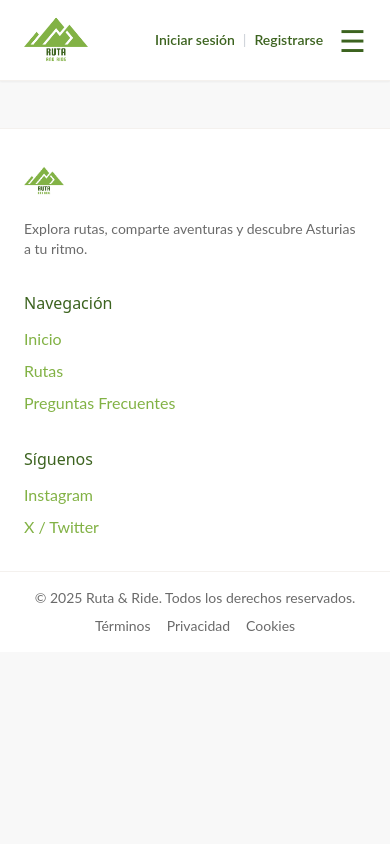
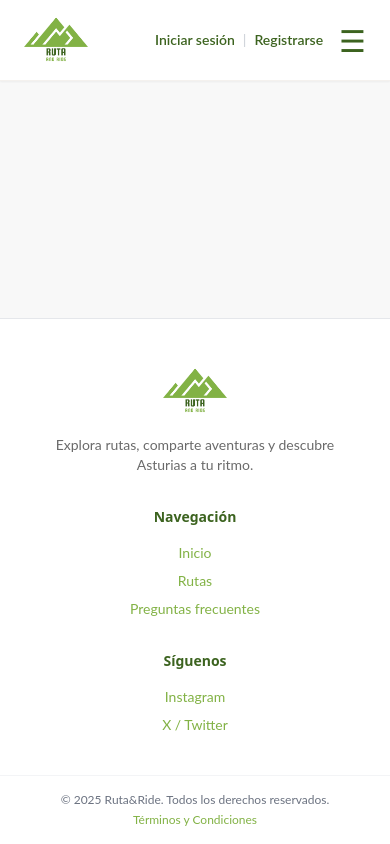
Before and after one commit to milcaponce/asturias-ruta-ride-frontend, a React (Vite) app: page /viajes-compartidos in a window 390 px wide. Built offline with nearby package versions, Linux system fonts and the light colour scheme.

Commit message:
feat(footer): improve footer layout, responsiveness, and accessibility

```diff
--- a/src/App.jsx
+++ b/src/App.jsx
@@ -12,10 +12,10 @@ import SharedTripsPage from "./pages/SharedTripsPage";
 
 export default function App() {
   return (
-    <>
+    <div className="flex flex-col min-h-screen">
       <Header />
 
-      <main className="pt-20">
+      <main className="flex-grow pt-20">
         <Routes>
           <Route path="/" element={<Navigate to="/home" replace />} />
           <Route path="/home" element={<HomePage />} />
@@ -31,6 +31,6 @@ export default function App() {
         </Routes>
       </main>
       <Footer />
-    </>
+    </div>
   );
 }
--- a/src/components/footer/Footer.jsx
+++ b/src/components/footer/Footer.jsx
@@ -2,70 +2,63 @@ import { Link } from "react-router-dom";
 import logo from "../../assets/logos/RutaLogo.png";
 
 export default function Footer() {
-    const year = new Date().getFullYear();
+    return (
+        <footer className="bg-white border-t border-gray-200 text-textPrimary mt-auto">
+            <div className="max-w-7xl mx-auto px-6 py-10 grid grid-cols-1 md:grid-cols-3 gap-8 text-sm">
 
-    return (
-        <footer className="bg-white border-t border-backgroundAlt text-textSecondary mt-12" role="contentinfo" aria-label="Información del sitio">
-
-            <div className="max-w-7xl mx-auto px-6 py-8 grid gap-8 md:grid-cols-3">
-                <div>
-                    <Link to="/home" className="inline-flex items-center space-x-2">
-                        <img src={logo} alt="Ruta & Ride" className="h-10 w-auto" />
-                        <span className="sr-only">Ir al inicio</span>
-                    </Link>
-                    <p className="mt-3 text-sm text-textMuted">
+                <div className="flex flex-col items-center md:items-start text-center md:text-left">
+                    <img
+                        src={logo}
+                        alt="Ruta&Ride logo"
+                        className="h-16 w-auto mb-3"
+                    />
+                    <p className="text-textMuted max-w-xs">
                         Explora rutas, comparte aventuras y descubre Asturias a tu ritmo.
                     </p>
                 </div>
 
-                <nav aria-label="Enlaces del sitio" className="md:justify-self-center">
-                    <h2 className="text-brandDarkGreen font-heading text-base mb-3">Navegación</h2>
-                    <ul className="space-y-2">
-                        <li><Link to="/home" className="hover:text-brandGreen transition-colors">Inicio</Link></li>
-                        <li><Link to="/routes" className="hover:text-brandGreen transition-colors">Rutas</Link></li>
-                        <li><Link to="/preguntas-frecuentes" className="hover:text-brandGreen transition-colors">Preguntas Frecuentes</Link></li>
+                <div className="flex flex-col items-center md:items-start space-y-2">
+                    <h4 className="font-semibold text-brandDarkGreen mb-2">Navegación</h4>
+                        <Link to="/home" className="hover:text-brandGreen transition-colors">Inicio</Link>
+                        <Link to="/routes" className="hover:text-brandGreen transition-colors">Rutas</Link>
+                        <Link to="/preguntas-frecuentes" className="hover:text-brandGreen transition-colors">
+                            Preguntas frecuentes
+                        </Link>
+                </div>
 
-                    {/* 🔒 FUTURA FEATURE: Viajes Compartidos */}
-                        {/*
-                        <li><Link to="/viajes-compartidos" className="hover:text-brandGreen transition-colors">Viajes Compartidos</Link></li>
-                    */}
-                    </ul>
-                </nav>
-
-        {/* Redes sociales (placeholders) */}
-                <div className="md:justify-self-end">
-                    <h2 className="text-brandDarkGreen font-heading text-base mb-3">Síguenos</h2>
-                    <ul className="space-y-2">
-                        <li>
+                <div className="flex flex-col items-center md:items-start space-y-2">
+                    <h4 className="font-semibold text-brandDarkGreen mb-2">Síguenos</h4>
                         <a
-                                href="#"
+                            href="https://instagram.com/noee_mp"
+                            target="_blank"
+                            rel="noopener noreferrer"
                             className="hover:text-brandGreen transition-colors"
-                                aria-label="Instagram de Ruta & Ride"
                         >
                             Instagram
                         </a>
-                        </li>
-                        <li>
                         <a
-                                href="#"
-                                className="hover:text-brandGreen   transition-colors"
-                                aria-label="Twitter de Ruta & Ride"
+                        href="https://x.com/MilcaPonce3"
+                        target="_blank"
+                        rel="noopener noreferrer"
+                        className="hover:text-brandGreen transition-colors"
                         >
                             X / Twitter
                         </a>
-                        </li>
-                    </ul>
                 </div>
             </div>
 
-            <div className="border-t border-backgroundAlt">
-                <div className="max-w-7xl mx-auto px-6 py-4 text-sm flex flex-col md:flex-row items-center justify-between gap-2">
-                    <p className="text-textMuted">© {year} Ruta & Ride. Todos los derechos reservados.</p>
-                    <div className="flex items-center gap-4">
-                        <a href="#" className="hover:text-brandGreen transition-colors text-textMuted">Términos</a>
-                        <a href="#" className="hover:text-brandGreen transition-colors text-textMuted">Privacidad</a>
-                        <a href="#" className="hover:text-brandGreen transition-colors text-textMuted">Cookies</a>
-                    </div>
+            <div className="border-t border-gray-100 text-center py-4 text-xs text-gray-500">
+                © {new Date().getFullYear()} Ruta&Ride. Todos los derechos reservados.
+                <div className="flex justify-center space-x-4 mt-1 text-gray-400">
+                    <Link to="/terms" className="hover:text-brandGreen transition-colors">
+                        Términos y Condiciones
+                    </Link>
+                    {/* <Link to="/privacy" className="hover:text-brandGreen transition-colors">
+                        Privacidad
+                    </Link>
+                    <Link to="/cookies" className="hover:text-brandGreen transition-colors">
+                        Cookies
+                    </Link> */}
                 </div>
             </div>
         </footer>
```
Lines whose indentation alone changed are shown as unchanged.
